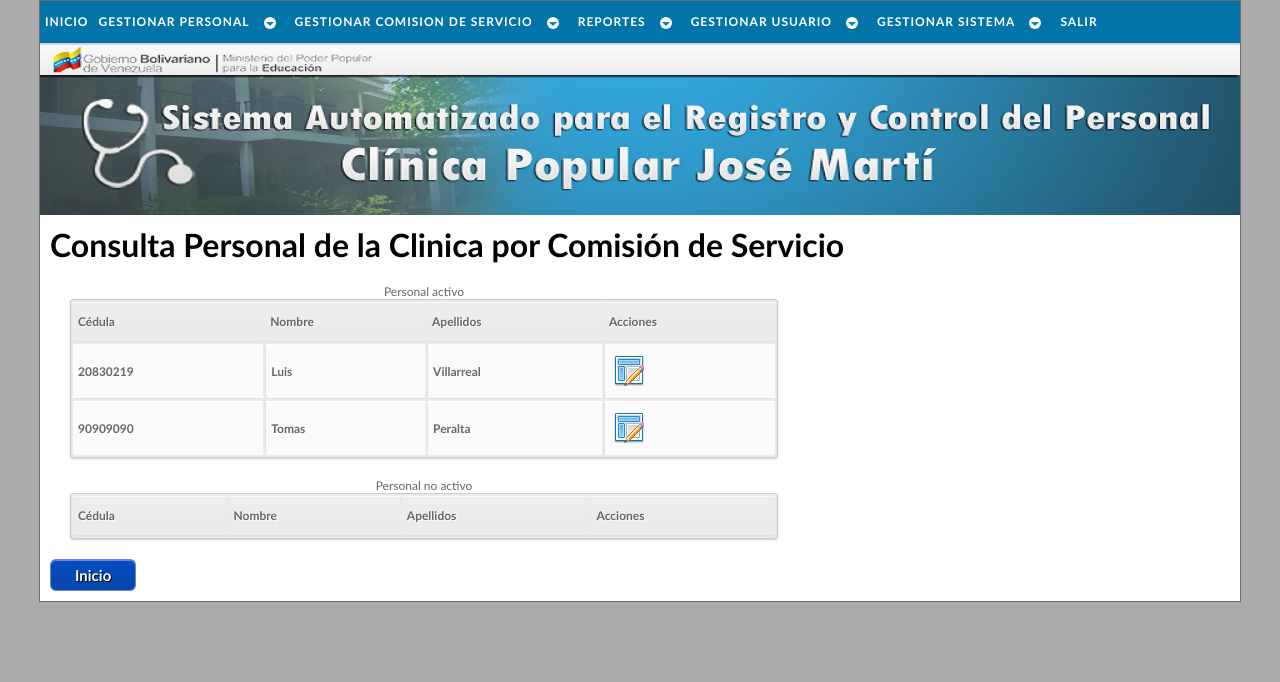
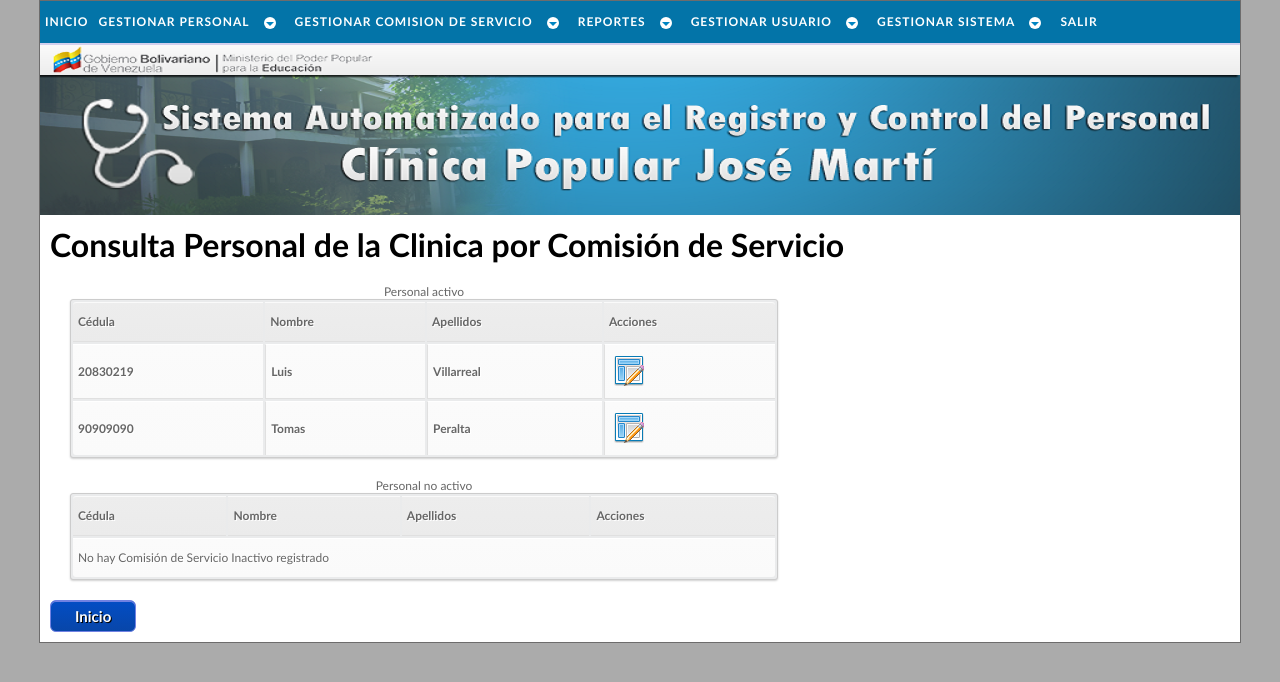
Before and after one commit to torresleonel/SACLIPOP, a PHP site: page /php/com_servicio/conslt_com_serv_a.php in a window 1280 px wide. Shown: the top 682 px of the page. Run offline with PHP 8.4, Linux system fonts and the light colour scheme; a user stored in the database is signed in; data comes from the database, SQL or seed files in the repository; lists and menus that the app fills with data are empty.

Commit message:
Correcion
continuacion de la correcion anterior

```diff
--- a/php/com_servicio/conslt_com_serv_a.php
+++ b/php/com_servicio/conslt_com_serv_a.php
@@ -35,18 +35,28 @@
 						<th>Apellidos</th>
 						<th>Acciones</th>
 					</tr>
-					<?php while ($fila = $com_actv->fetch_object()){ ?>
+					<?php
+					if ($com_actv->num_rows < 1) {
+					?>
 					<tr>
-							<td><a href="conslt_com_serv_b.php?c=<?php echo $fila->cedula; ?>" title="Click para consultar los datos del trabajador"><?php echo $fila->cedula; ?></a></td>
-							<td><a href="conslt_com_serv_b.php?c=<?php echo $fila->cedula; ?>" title="Click para consultar los datos del trabajador"><?php echo $fila->nombre; ?></a></td>
-							<td><a href="conslt_com_serv_b.php?c=<?php echo $fila->cedula; ?>" title="Click para consultar los datos del trabajador"><?php echo $fila->apellido; ?></a></td>
+						<td colspan="4">No hay Comisión de Servicio Activo registrado</td>
+					</tr>
+					<?php
+					}else{
+						while ($fila = $com_actv->fetch_object()){
+					?>
+							<tr>
+								<td><a href="conslt_com_serv_b.php?c=<?=$fila->cedula?>" title="Click para consultar los datos del trabajador"><?=$fila->cedula?></a></td>
+								<td><a href="conslt_com_serv_b.php?c=<?=$fila->cedula?>" title="Click para consultar los datos del trabajador"><?=$fila->nombre?></a></td>
+								<td><a href="conslt_com_serv_b.php?c=<?=$fila->cedula?>" title="Click para consultar los datos del trabajador"><?=$fila->apellido?></a></td>
 								<td>
 									<div class="izq">
-									<a href= "modf_com_serv_a.php?c=<?php echo $fila->cedula; ?>" class="modificar" title="Click para modificar los datos del trabajador">Modificar</a>
+										<a href= "modf_com_serv_a.php?c=<?=$fila->cedula?>" class="modificar" title="Click para modificar los datos del trabajador">Modificar</a>
 									</div>
 								</td>
 							</tr>
 					<?php
+						}
 					}
 					$com_actv->free();
 					?>
@@ -59,21 +69,31 @@
 						<th>Apellidos</th>
 						<th>Acciones</th>
 					</tr>
-					<?php while ($fila = $com_inactv->fetch_object()){ ?>
+					<?php
+					if ($com_inactv->num_rows < 1) {
+					?>
 					<tr>
-							<td><a href="conslt_com_serv_b.php?c=<?php echo $fila->cedula; ?>" title="Click para consultar los datos del trabajador"><?php echo $fila->cedula; ?></a></td>
-							<td><a href="conslt_com_serv_b.php?c=<?php echo $fila->cedula; ?>" title="Click para consultar los datos del trabajador"><?php echo $fila->nombre; ?></a></td>
-							<td><a href="conslt_com_serv_b.php?c=<?php echo $fila->cedula; ?>" title="Click para consultar los datos del trabajador"><?php echo $fila->apellido; ?></a></td>
+						<td colspan="4">No hay Comisión de Servicio Inactivo registrado</td>
+					</tr>
+					<?php
+					}else{
+						while ($fila = $com_inactv->fetch_object()){
+					?>
+							<tr>
+								<td><a href="conslt_com_serv_b.php?c=<?=$fila->cedula?>" title="Click para consultar los datos del trabajador"><?=$fila->cedula?></a></td>
+								<td><a href="conslt_com_serv_b.php?c=<?=$fila->cedula?>" title="Click para consultar los datos del trabajador"><?=$fila->nombre?></a></td>
+								<td><a href="conslt_com_serv_b.php?c=<?=$fila->cedula?>" title="Click para consultar los datos del trabajador"><?=$fila->apellido?></a></td>
 								<td>
 									<div class="izq">
-									<a href= "modf_com_serv_a.php?c=<?php echo $fila->cedula; ?>" class="modificar" title="Click para modificar los datos del trabajador">Modificar</a>
+										<a href= "modf_com_serv_a.php?c=<?=$fila->cedula?>" class="modificar" title="Click para modificar los datos del trabajador">Modificar</a>
 									</div>
 									<div class="izq">
-									<a href= "pdf/constancia.php?id=<?php echo $fila->cedula; ?>" target="_blank" class="constancia" title="Click para generar constancia de trabajo">Constancia</a>
+										<a href= "pdf/constancia.php?id=<?=$fila->cedula?>" target="_blank" class="constancia" title="Click para generar constancia de trabajo">Constancia</a>
 									</div>
 								</td>
 							</tr>
 					<?php
+						}
 					}
 					$com_inactv->free();
 					?>
```
Lines whose indentation alone changed are shown as unchanged.
